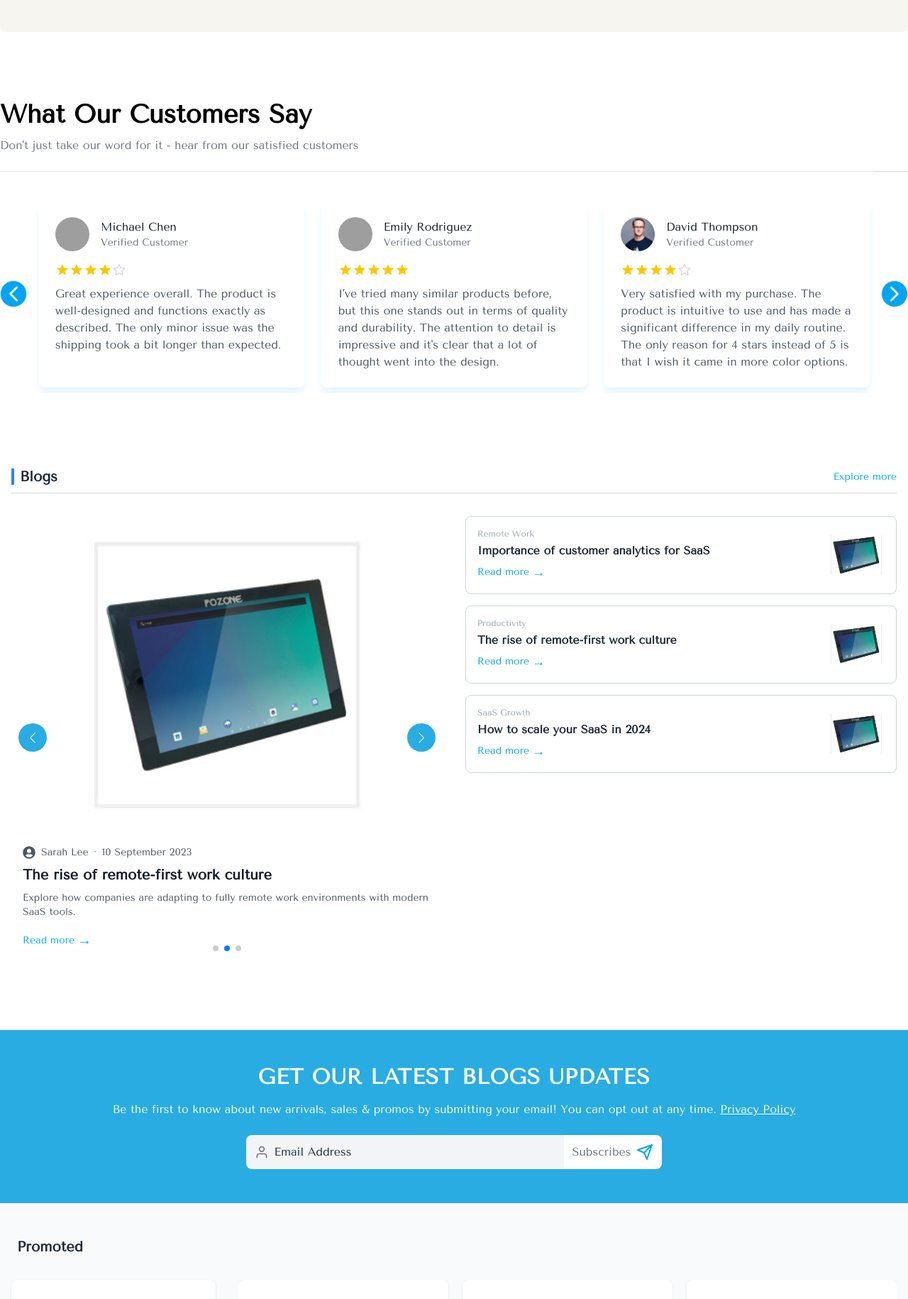
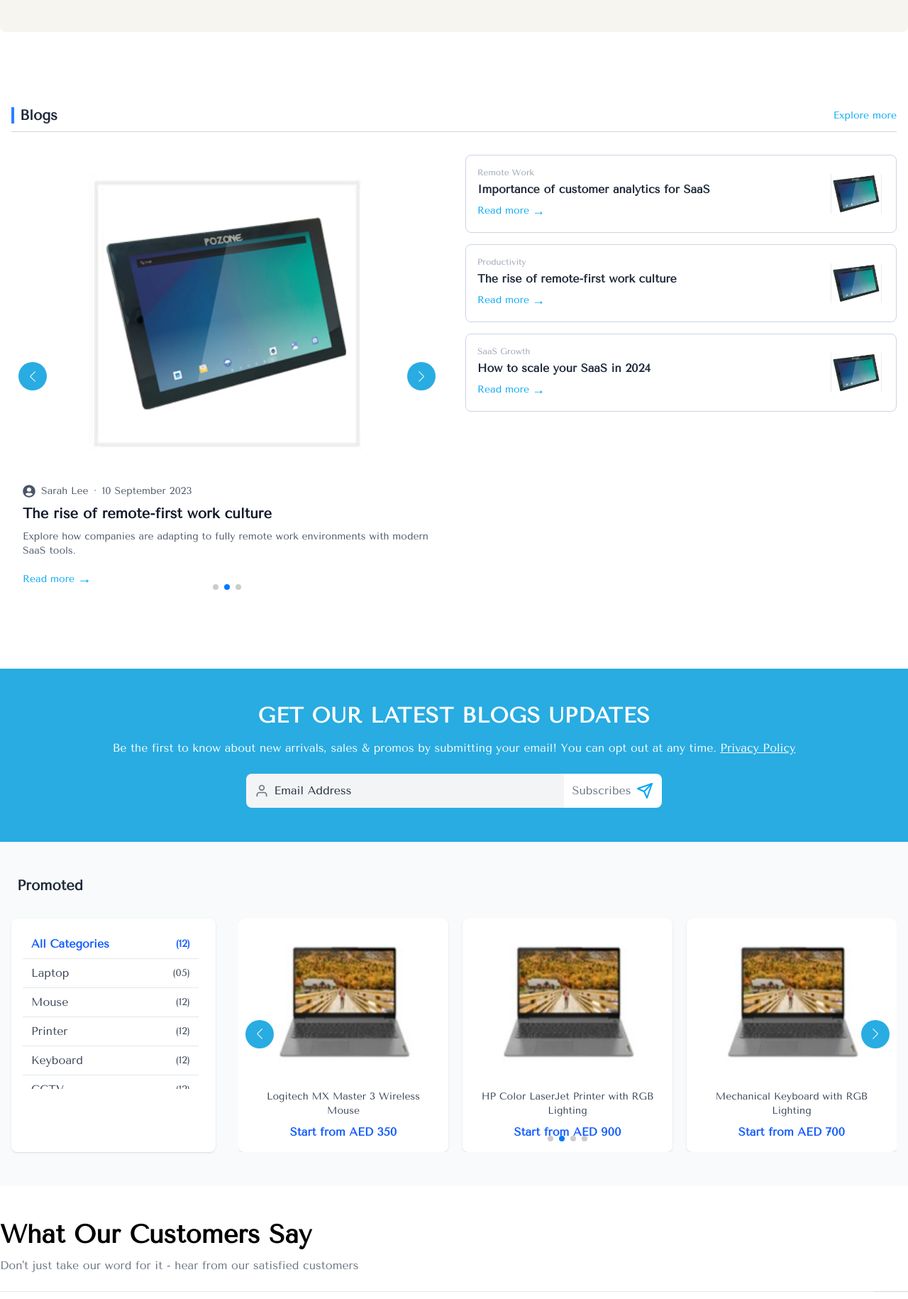
Before and after one commit to kaziahosunhabibripon/rapid-ecoomerce, a Next.js app: page / in a window 1280 px wide. Shown: the part 8158-9988 px from the top of the page at 71% size. Built offline with nearby package versions, Linux system fonts and the light colour scheme; no server answers; grey boxes are pictures that could not be loaded.

Commit message:
fixed arrange reviews

```diff
--- a/src/components/Home/index.tsx
+++ b/src/components/Home/index.tsx
@@ -32,10 +32,10 @@
       <Offer />
       <HurryUpDeals />
       <OfferDeals />
-      <ClientReview />
       <LatestPost />
       <NewsletterSignup />
       <Promoted />
+      <ClientReview />
     </div>
   );
 };
```
